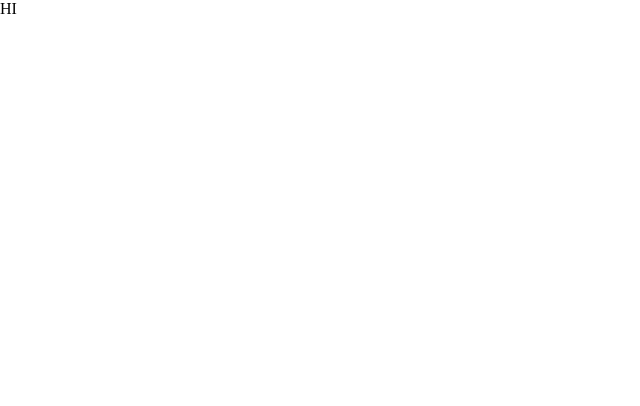
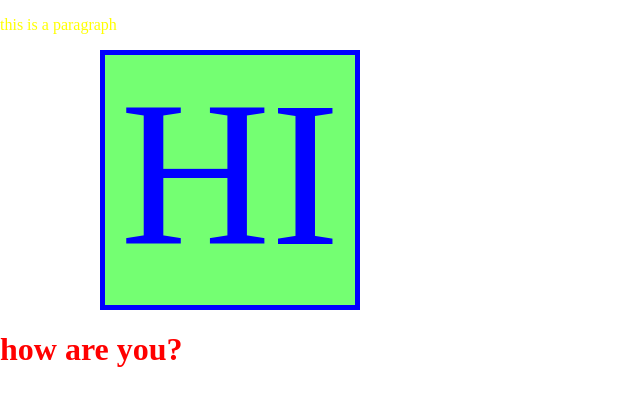
Before and after one commit to jasonokhaishie/contact, a plain HTML site: page index.html in a window 1280 px wide. Shown: the whole page, without its empty margins (0-640 px from the left). Drawn offline with Linux system fonts and the light colour scheme.

Commit message:
feat nice

```diff
--- a/index.html
+++ b/index.html
@@ -7,8 +7,8 @@
     <link rel="stylesheet" href="style.css">
 </head>
 <body>
-
-  <div id="box1">HI</div>
-
+ <p>this is a paragraph</p>
+  <div id="box">HI</div>
+  <H1>how are you?</H1>
 </body>
 </html>
--- a/style.css
+++ b/style.css
@@ -1,5 +1,7 @@
 body{
     margin: 0;
+    color: blue;
+
 }
 #box{
   width: 250px;
@@ -9,5 +11,15 @@ body{
   text-align: center;
   background-color: rgb(116, 255, 114);
 
-   transform: translateX(-50px);
+   transform: translateX(100px);
 }
+h1{
+    color: red;
+}
+p{
+    color: yellow;
+}
+
+a{
+    color: green;
+}
```
